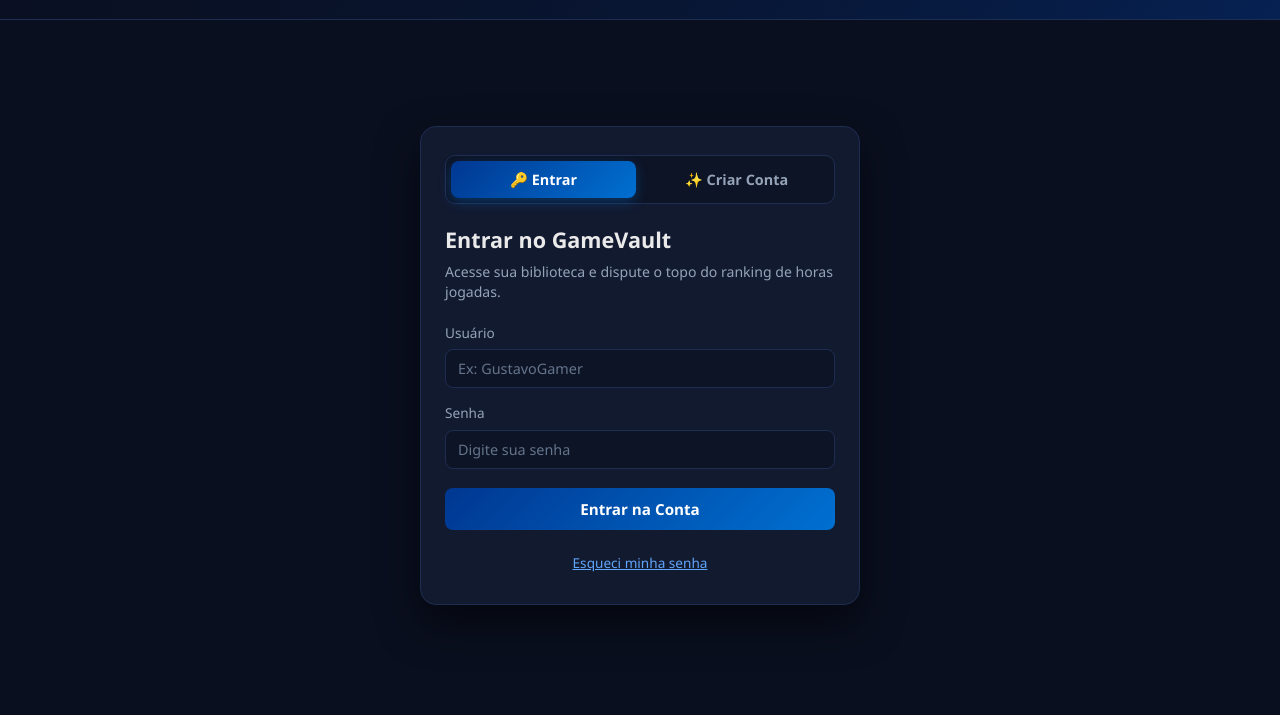
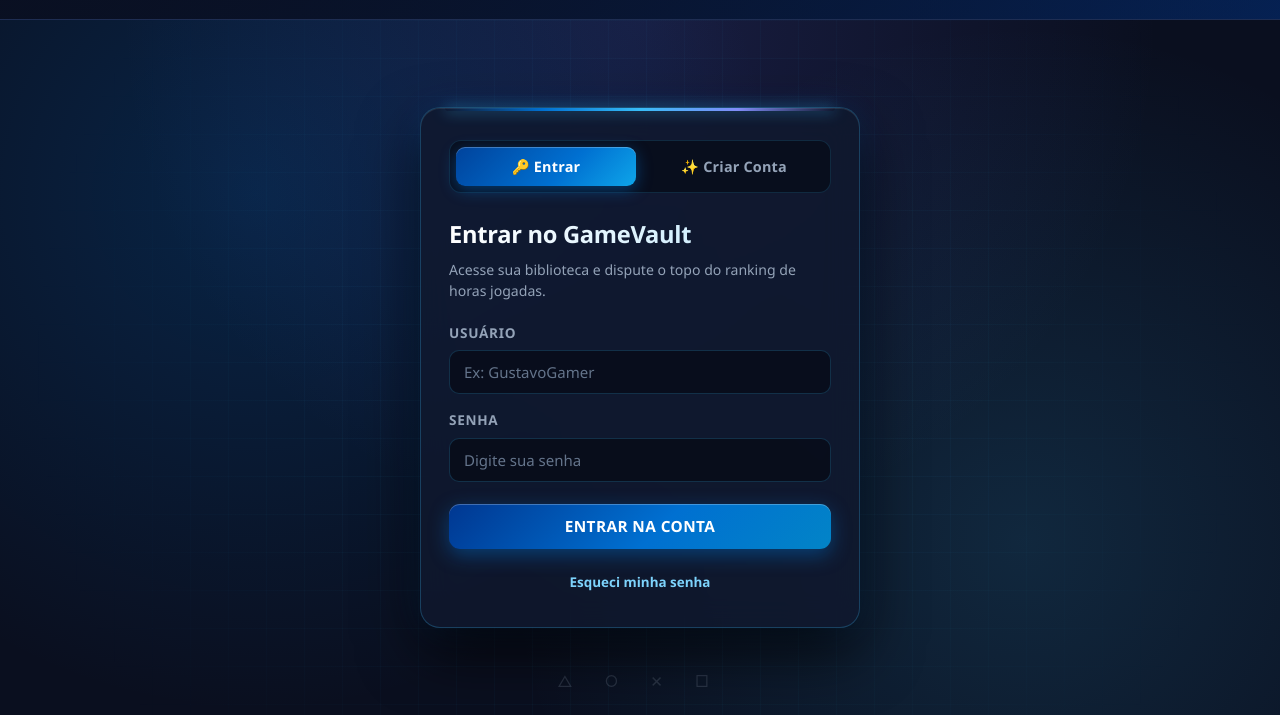
Before and after one commit to GustavoRMF/Game_Vault, a website: page public/index.html in a window 1280 px wide. Shown: the part 90-805 px from the top of the page. Drawn offline with nearby package versions, Linux system fonts and the light colour scheme.

Commit message:
Aplica visual gamer na tela de login e atualiza cache v18

```diff
--- a/public/css/auth.css
+++ b/public/css/auth.css
@@ -1,83 +1,174 @@
-/* ===== Tela de Login / Cadastro / Recuperação ===== */
+/* ===== Tela de Login / Cadastro / Recuperação — Estilo Gamer ===== */
 .auth-wrapper {
-  min-height: calc(100vh - 110px);
+  position: relative;
+  min-height: calc(100vh - 105px);
   display: flex;
   align-items: center;
   justify-content: center;
-  padding: 28px 16px;
+  padding: 36px 16px;
+  overflow: hidden;
+  background:
+    radial-gradient(circle at 20% 25%, rgba(0, 112, 209, 0.22) 0%, transparent 45%),
+    radial-gradient(circle at 80% 75%, rgba(56, 189, 248, 0.14) 0%, transparent 45%),
+    radial-gradient(circle at 50% 0%, rgba(99, 102, 241, 0.16) 0%, transparent 55%);
+}
+
+/* Grade futurista sutil no fundo */
+.auth-wrapper::before {
+  content: "";
+  position: absolute;
+  inset: 0;
+  background-image:
+    linear-gradient(rgba(56, 189, 248, 0.045) 1px, transparent 1px),
+    linear-gradient(90deg, rgba(56, 189, 248, 0.045) 1px, transparent 1px);
+  background-size: 38px 38px;
+  mask-image: radial-gradient(circle at center, black 35%, transparent 85%);
+  pointer-events: none;
+}
+
+/* Símbolos gamer decorativos flutuando */
+.auth-wrapper::after {
+  content: "△   ○   ✕   □";
+  position: absolute;
+  bottom: 22px;
+  left: 50%;
+  transform: translateX(-50%);
+  font-size: 0.95rem;
+  letter-spacing: 14px;
+  color: rgba(148, 163, 184, 0.22);
+  pointer-events: none;
+  user-select: none;
 }
 
 .auth-card {
+  position: relative;
+  z-index: 2;
   width: 100%;
   max-width: 440px;
-  background: var(--card);
-  border: 1px solid var(--border);
-  border-radius: 16px;
-  padding: 28px 24px;
-  box-shadow: 0 18px 42px rgba(0, 0, 0, 0.55);
+  background: rgba(16, 24, 46, 0.84);
+  backdrop-filter: blur(16px);
+  -webkit-backdrop-filter: blur(16px);
+  border: 1px solid rgba(56, 189, 248, 0.25);
+  border-radius: 20px;
+  padding: 32px 28px;
+  box-shadow:
+    0 24px 60px rgba(0, 0, 0, 0.72),
+    0 0 32px rgba(0, 112, 209, 0.18),
+    inset 0 1px 0 rgba(255, 255, 255, 0.09);
+  animation: cardAppear 0.45s cubic-bezier(0.16, 1, 0.3, 1);
+}
+
+/* Barra neon no topo do card */
+.auth-card::before {
+  content: "";
+  position: absolute;
+  top: 0;
+  left: 24px;
+  right: 24px;
+  height: 3px;
+  border-radius: 0 0 6px 6px;
+  background: linear-gradient(90deg, transparent, #0070d1, #38bdf8, #818cf8, transparent);
+  box-shadow: 0 0 14px rgba(56, 189, 248, 0.75);
+}
+
+@keyframes cardAppear {
+  from {
+    opacity: 0;
+    transform: translateY(14px) scale(0.98);
+  }
+  to {
+    opacity: 1;
+    transform: translateY(0) scale(1);
+  }
 }
 
 .auth-tabs {
   display: grid;
   grid-template-columns: 1fr 1fr;
   gap: 8px;
-  background: var(--input-bg);
-  padding: 5px;
-  border-radius: 10px;
-  border: 1px solid var(--border);
-  margin-bottom: 20px;
+  background: rgba(9, 14, 28, 0.85);
+  padding: 6px;
+  border-radius: 12px;
+  border: 1px solid rgba(56, 189, 248, 0.16);
+  margin-bottom: 24px;
 }
 
 .auth-tab-btn {
   background: transparent;
   color: var(--muted);
   border: none;
-  border-radius: 8px;
-  padding: 9px 12px;
+  border-radius: 9px;
+  padding: 10px 12px;
   font-size: 0.9rem;
-  font-weight: 600;
-  transition: all 0.2s;
+  font-weight: 700;
+  letter-spacing: 0.2px;
+  transition: all 0.22s ease;
 }
 
 .auth-tab-btn:hover {
-  color: var(--text);
+  color: #f8fafc;
+  background: rgba(255, 255, 255, 0.04);
 }
 
 .auth-tab-btn.active {
-  background: linear-gradient(135deg, var(--ps-blue), var(--ps-accent));
+  background: linear-gradient(135deg, #00439c 0%, #0070d1 60%, #0ea5e9 100%);
   color: #fff;
-  box-shadow: 0 4px 12px rgba(0, 112, 209, 0.35);
+  box-shadow:
+    0 4px 16px rgba(0, 112, 209, 0.45),
+    inset 0 1px 0 rgba(255, 255, 255, 0.25);
 }
 
 .auth-card h2 {
-  font-size: 1.35rem;
+  font-size: 1.48rem;
+  font-weight: 800;
+  letter-spacing: -0.3px;
   margin-bottom: 6px;
-  color: var(--text);
+  background: linear-gradient(90deg, #ffffff 0%, #bae6fd 100%);
+  -webkit-background-clip: text;
+  -webkit-text-fill-color: transparent;
 }
 
 .auth-subtitle {
   font-size: 0.88rem;
-  color: var(--muted);
-  margin-bottom: 20px;
-  line-height: 1.45;
+  color: #94a3b8;
+  margin-bottom: 22px;
+  line-height: 1.5;
 }
 
 .auth-form {
   display: flex;
   flex-direction: column;
-  gap: 15px;
+  gap: 16px;
 }
 
 .auth-form .form-group {
   display: flex;
   flex-direction: column;
-  gap: 6px;
+  gap: 7px;
 }
 
 .auth-form label {
-  font-size: 0.85rem;
-  color: var(--muted);
-  font-weight: 500;
+  font-size: 0.8rem;
+  text-transform: uppercase;
+  letter-spacing: 0.7px;
+  color: #93c5fd;
+  font-weight: 700;
+}
+
+.auth-form input {
+  background: rgba(8, 13, 27, 0.9);
+  border: 1px solid rgba(56, 189, 248, 0.2);
+  border-radius: 10px;
+  padding: 11px 14px;
+  font-size: 0.94rem;
+  color: #f8fafc;
+  transition: border-color 0.2s, box-shadow 0.2s, transform 0.15s;
+}
+
+.auth-form input:focus {
+  border-color: #38bdf8;
+  box-shadow: 0 0 0 3px rgba(56, 189, 248, 0.18), 0 0 18px rgba(0, 112, 209, 0.25);
+  transform: translateY(-1px);
 }
 
 .label-row {
@@ -88,30 +179,52 @@
 }
 
 .rule-badge {
-  font-size: 0.74rem;
-  background: rgba(0, 112, 209, 0.18);
-  color: #60a5fa;
-  border: 1px solid rgba(0, 112, 209, 0.4);
-  padding: 2px 8px;
+  font-size: 0.72rem;
+  font-weight: 700;
+  background: rgba(14, 165, 233, 0.16);
+  color: #38bdf8;
+  border: 1px solid rgba(56, 189, 248, 0.38);
+  padding: 2px 9px;
   border-radius: 999px;
 }
 
 .register-tip {
   font-size: 0.82rem;
   color: #cbd5e1;
-  background: rgba(15, 23, 42, 0.75);
-  border: 1px solid var(--border);
-  border-left: 3px solid var(--ps-accent);
-  border-radius: 8px;
+  background: rgba(10, 18, 38, 0.85);
+  border: 1px solid rgba(56, 189, 248, 0.2);
+  border-left: 3px solid #38bdf8;
+  border-radius: 10px;
   padding: 10px 12px;
-  line-height: 1.4;
+  line-height: 1.45;
 }
 
 .auth-submit {
   width: 100%;
-  padding: 11px 16px;
-  font-size: 0.95rem;
-  margin-top: 4px;
+  padding: 12px 18px;
+  font-size: 0.96rem;
+  font-weight: 700;
+  letter-spacing: 0.4px;
+  text-transform: uppercase;
+  border-radius: 11px;
+  margin-top: 6px;
+  background: linear-gradient(135deg, #003791 0%, #0070d1 55%, #0284c7 100%);
+  box-shadow:
+    0 6px 20px rgba(0, 112, 209, 0.45),
+    inset 0 1px 0 rgba(255, 255, 255, 0.25);
+  transition: transform 0.15s ease, box-shadow 0.2s ease, filter 0.2s ease;
+}
+
+.auth-submit:hover {
+  transform: translateY(-2px);
+  filter: brightness(1.08);
+  box-shadow:
+    0 10px 26px rgba(14, 165, 233, 0.5),
+    inset 0 1px 0 rgba(255, 255, 255, 0.35);
+}
+
+.auth-submit:active {
+  transform: translateY(0);
 }
 
 .forgot-link-box {
@@ -121,14 +234,16 @@
 
 .link-btn {
   background: transparent;
-  color: #60a5fa;
+  color: #7dd3fc;
   border: none;
   padding: 4px 8px;
-  font-size: 0.85rem;
-  font-weight: 500;
-  text-decoration: underline;
+  font-size: 0.84rem;
+  font-weight: 600;
+  text-decoration: none;
+  transition: color 0.2s, text-shadow 0.2s;
 }
 
 .link-btn:hover {
-  color: #93c5fd;
+  color: #e0f2fe;
+  text-shadow: 0 0 10px rgba(56, 189, 248, 0.65);
 }
```
